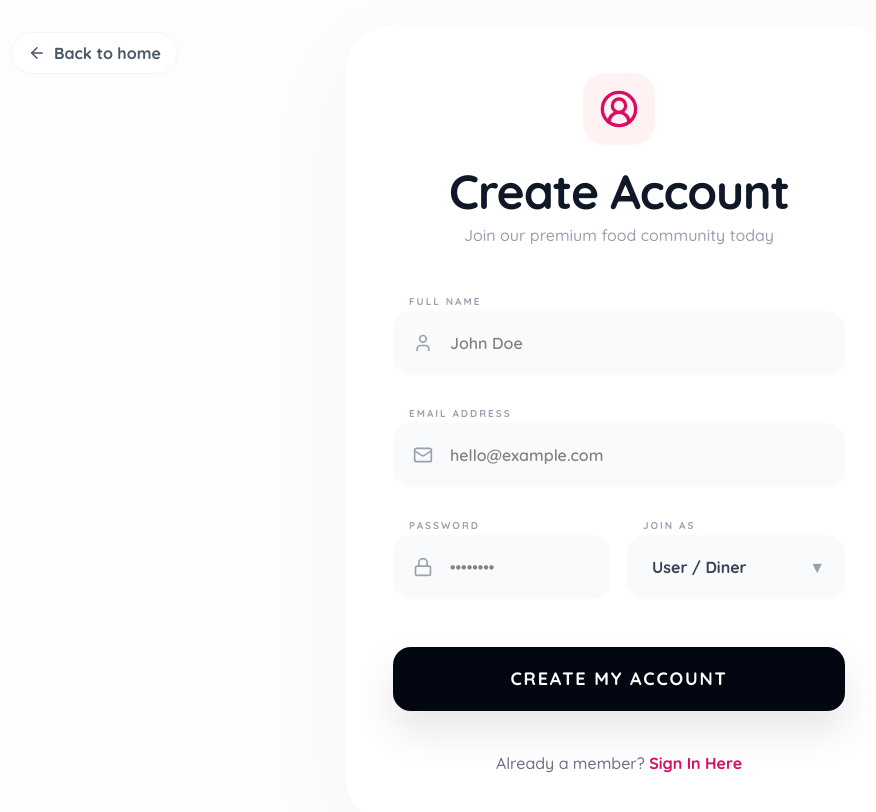
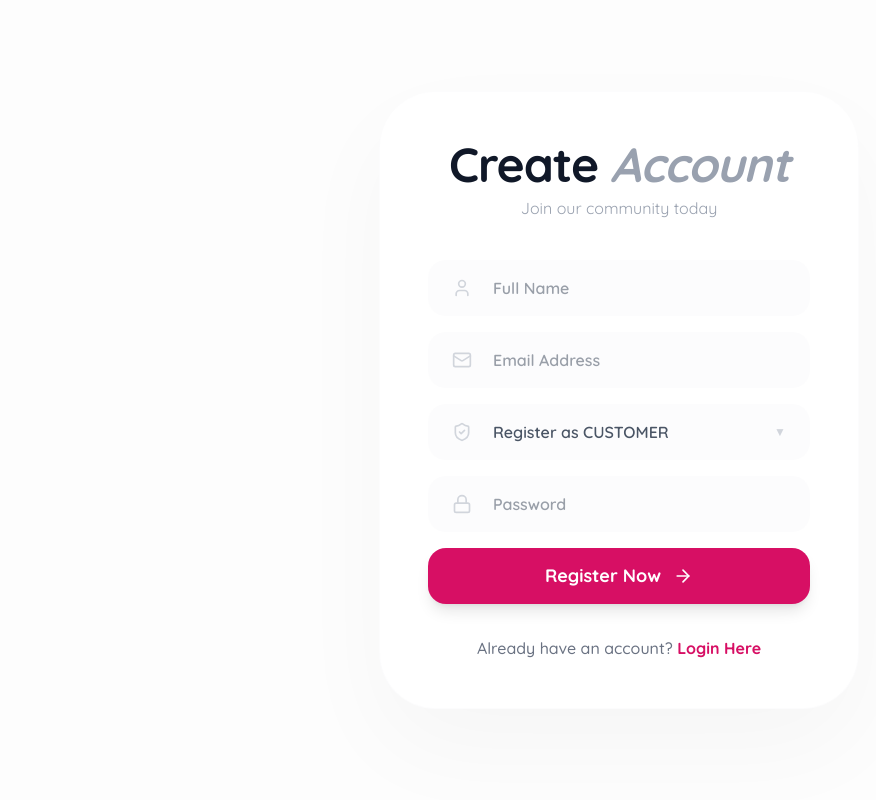
Before and after one commit to Shahil-Dev/Assignment-4-Frontend-, a Next.js app: page /Registration in a window 1280 px wide. Shown: the top 812 px of the page, without its empty margins (21-897 px from the left). Built offline with nearby package versions, Linux system fonts and the light colour scheme.

Commit message:
login done

```diff
--- a/src/app/(Auth)/Registration/page.tsx
+++ b/src/app/(Auth)/Registration/page.tsx
@@ -1,146 +1,157 @@
 "use client";
+
 import { useForm } from "react-hook-form";
 import { zodResolver } from "@hookform/resolvers/zod";
 import { motion } from "framer-motion";
 import Link from "next/link";
 import { useRouter } from "next/navigation";
 import { registerSchema } from "@/src/lib/validations";
-import { ArrowLeft, User, Mail, Lock, UserCircle2 } from "lucide-react";
+import { Mail, Lock, User, ShieldCheck, Loader2, ArrowRight } from "lucide-react";
+import { registerUser } from "@/src/Service/auth";
+import { useState } from "react";
+import { Toaster, toast } from "sonner";
 
-export default function RegisterPage() {
+export default function RegistrationPage() {
   const router = useRouter();
+  const [isLoading, setIsLoading] = useState(false);
+
   const {
     register,
     handleSubmit,
     formState: { errors },
   } = useForm({
     resolver: zodResolver(registerSchema),
+    defaultValues: {
+      role: "CUSTOMER"
+    }
   });
 
   const onSubmit = async (data: any) => {
-    console.log("Registering:", data);
+    setIsLoading(true);
+    const toastId = toast.loading(`Creating your ${data.role} account...`);
+
+    try {
+      const res = await registerUser(data);
+
+      if (res && res.success) {
+        toast.success("Registration successful! Redirecting to login...", { id: toastId });
+        setTimeout(() => {
+          router.push("/login");
+        }, 1500);
+      }
+    } catch (error: any) {
+      toast.error(error.message || "Registration failed!", { id: toastId });
+    } finally {
+      setIsLoading(false);
+    }
   };
 
   return (
-    <div className="relative min-h-screen bg-[#FDFDFD] flex flex-col items-center justify-center p-6 overflow-hidden">
+    <div className="relative min-h-screen flex items-center justify-center bg-[#FDFDFD] p-6 overflow-hidden">
+      <Toaster position="top-center" richColors />
 
-      {/* Background Decorative Elements */}
-      <div className="absolute top-[-10%] right-[-5%] w-[400px] h-[400px] bg-red-50 rounded-full blur-[100px] -z-10" />
-      <div className="absolute bottom-[-10%] left-[-5%] w-[400px] h-[400px] bg-orange-50 rounded-full blur-[100px] -z-10" />
-
-      {/* Floating Back Button */}
-      <motion.div
-        initial={{ x: -20, opacity: 0 }}
-        animate={{ x: 0, opacity: 1 }}
-        className="absolute top-8 left-8 z-20"
-      >
-        <Link href="/">
-          <button className="group flex items-center gap-2 px-4 py-2 bg-white/80 backdrop-blur-md border border-gray-100 rounded-full text-gray-600 hover:text-black hover:shadow-lg transition-all duration-300 font-quicksand font-bold">
-            <ArrowLeft size={18} className="group-hover:-translate-x-1 transition-transform" />
-            Back to home
-          </button>
-        </Link>
-      </motion.div>
+      {/* Aesthetic Background */}
+      <div className="absolute top-[-10%] right-[-5%] w-[500px] h-[500px] bg-orange-50 rounded-full blur-[120px] -z-10 opacity-60" />
+      <div className="absolute bottom-[-10%] left-[-5%] w-[500px] h-[500px] bg-pink-50 rounded-full blur-[120px] -z-10 opacity-60" />
 
       <motion.div
-        initial={{ opacity: 0, scale: 0.95 }}
-        animate={{ opacity: 1, scale: 1 }}
-        transition={{ duration: 0.5 }}
-        className="w-full max-w-[550px] bg-white rounded-[3rem] p-8 md:p-12 shadow-[0_30px_100px_rgba(0,0,0,0.04)] border border-gray-50 z-10"
+        initial={{ opacity: 0, y: 30 }}
+        animate={{ opacity: 1, y: 0 }}
+        transition={{ duration: 0.6 }}
+        className="w-full max-w-[480px]"
       >
+        <div className="bg-white rounded-[3.5rem] p-10 md:p-12 shadow-[0_40px_100px_rgba(0,0,0,0.03)] border border-gray-50/50 relative">
           <div className="text-center mb-10">
-          <motion.div
-            initial={{ y: -10 }}
-            animate={{ y: 0 }}
-            className="inline-block p-4 bg-red-50 rounded-3xl mb-4 text-[#D70F64]"
-          >
-            <UserCircle2 size={40} />
-          </motion.div>
-          <h2 className="text-4xl md:text-5xl font-cormorant font-bold text-gray-900 tracking-tight">
-            Create Account
+            <h2 className="text-5xl font-cormorant font-bold text-gray-900 tracking-tight">
+              Create <span className="italic text-gray-400">Account</span>
             </h2>
-          <p className="text-gray-400 font-quicksand mt-2 font-medium">
-            Join our premium food community today
-          </p>
+            <p className="text-gray-400 font-quicksand mt-2">Join our community today</p>
           </div>
 
-        <form onSubmit={handleSubmit(onSubmit)} className="space-y-6">
-          {/* Name Field */}
-          <div className="space-y-2">
-            <label className="text-[10px] font-black uppercase tracking-[0.2em] text-gray-400 ml-4">Full Name</label>
+          <form onSubmit={handleSubmit(onSubmit)} className="space-y-4">
+            {/* Full Name */}
+            <div className="space-y-1">
               <div className="relative group">
-              <User className="absolute left-5 top-1/2 -translate-y-1/2 text-gray-400 group-focus-within:text-[#D70F64] transition-colors" size={20} />
+                <User className="absolute left-6 top-1/2 -translate-y-1/2 text-gray-300 group-focus-within:text-[#D70F64] transition-colors" size={20} />
                 <input
                   {...register("name")}
-                placeholder="John Doe"
-                className={`w-full h-16 pl-14 pr-6 rounded-2xl bg-gray-50 border ${errors.name ? 'border-red-400' : 'border-transparent'} focus:bg-white focus:border-[#D70F64] focus:ring-4 focus:ring-red-50 outline-none transition-all font-quicksand font-semibold`}
+                  placeholder="Full Name"
+                  className="w-full h-14 pl-16 pr-8 rounded-2xl bg-gray-50/50 border border-transparent focus:bg-white focus:border-[#D70F64] outline-none transition-all font-quicksand font-semibold text-gray-700"
                 />
               </div>
-            {errors.name && <p className="text-red-500 text-xs mt-1 ml-4 font-bold">{errors.name.message as string}</p>}
+              {errors.name && <p className="text-red-500 text-xs font-bold ml-6">{errors.name.message as string}</p>}
             </div>
 
-          {/* Email Field */}
-          <div className="space-y-2">
-            <label className="text-[10px] font-black uppercase tracking-[0.2em] text-gray-400 ml-4">Email Address</label>
+            {/* Email Address */}
+            <div className="space-y-1">
               <div className="relative group">
-              <Mail className="absolute left-5 top-1/2 -translate-y-1/2 text-gray-400 group-focus-within:text-[#D70F64] transition-colors" size={20} />
+                <Mail className="absolute left-6 top-1/2 -translate-y-1/2 text-gray-300 group-focus-within:text-[#D70F64] transition-colors" size={20} />
                 <input
                   {...register("email")}
-                placeholder="hello@example.com"
-                className={`w-full h-16 pl-14 pr-6 rounded-2xl bg-gray-50 border ${errors.email ? 'border-red-400' : 'border-transparent'} focus:bg-white focus:border-[#D70F64] focus:ring-4 focus:ring-red-50 outline-none transition-all font-quicksand font-semibold`}
+                  placeholder="Email Address"
+                  className="w-full h-14 pl-16 pr-8 rounded-2xl bg-gray-50/50 border border-transparent focus:bg-white focus:border-[#D70F64] outline-none transition-all font-quicksand font-semibold text-gray-700"
                 />
               </div>
-            {errors.email && <p className="text-red-500 text-xs mt-1 ml-4 font-bold">{errors.email.message as string}</p>}
+              {errors.email && <p className="text-red-500 text-xs font-bold ml-6">{errors.email.message as string}</p>}
             </div>
 
-          <div className="grid grid-cols-1 md:grid-cols-2 gap-4">
+            {/* role Selection Dropdown */}
+            <div className="space-y-1">
+              <div className="relative group">
+                <ShieldCheck className="absolute left-6 top-1/2 -translate-y-1/2 text-gray-300 group-focus-within:text-[#D70F64] transition-colors" size={20} />
+                <select
+                  {...register("role")}
+                  className="w-full h-14 pl-16 pr-8 rounded-2xl bg-gray-50/50 border border-transparent focus:bg-white focus:border-[#D70F64] outline-none transition-all font-quicksand font-semibold appearance-none cursor-pointer text-gray-600"
+                >
+                  <option value="CUSTOMER">Register as CUSTOMER</option>
+                  <option value="PROVIDER">Register as Provider</option>
+                </select>
+                <div className="absolute right-6 top-1/2 -translate-y-1/2 pointer-events-none text-gray-300 text-xs">▼</div>
+              </div>
+              {errors.role && <p className="text-red-500 text-xs font-bold ml-6">{errors.role.message as string}</p>}
+            </div>
+
             {/* Password */}
-            <div className="space-y-2">
-              <label className="text-[10px] font-black uppercase tracking-[0.2em] text-gray-400 ml-4">Password</label>
+            <div className="space-y-1">
               <div className="relative group">
-                <Lock className="absolute left-5 top-1/2 -translate-y-1/2 text-gray-400 group-focus-within:text-[#D70F64] transition-colors" size={20} />
+                <Lock className="absolute left-6 top-1/2 -translate-y-1/2 text-gray-300 group-focus-within:text-[#D70F64] transition-colors" size={20} />
                 <input
                   type="password"
                   {...register("password")}
-                  placeholder="••••••••"
-                  className="w-full h-16 pl-14 pr-6 rounded-2xl bg-gray-50 border border-transparent focus:bg-white focus:border-[#D70F64] outline-none transition-all font-quicksand font-semibold"
+                  placeholder="Password"
+                  className="w-full h-14 pl-16 pr-8 rounded-2xl bg-gray-50/50 border border-transparent focus:bg-white focus:border-[#D70F64] outline-none transition-all font-quicksand font-semibold text-gray-700"
                 />
               </div>
-            </div>
-
-            {/* Role Selection */}
-            <div className="space-y-2">
-              <label className="text-[10px] font-black uppercase tracking-[0.2em] text-gray-400 ml-4">Join As</label>
-              <div className="relative">
-                <select
-                  {...register("role")}
-                  className="w-full h-16 px-6 rounded-2xl bg-gray-50 border border-transparent focus:bg-white focus:border-[#D70F64] outline-none transition-all appearance-none cursor-pointer font-quicksand font-bold text-gray-700"
-                >
-                  <option value="user">User / Diner</option>
-                  <option value="provider">Food Provider</option>
-                </select>
-                <div className="absolute right-5 top-1/2 -translate-y-1/2 pointer-events-none text-gray-400">
-                  ▼
-                </div>
-              </div>
-            </div>
+              {errors.password && <p className="text-red-500 text-xs font-bold ml-6">{errors.password.message as string}</p>}
             </div>
 
             <motion.button
-            whileHover={{ scale: 1.02, backgroundColor: "#000" }}
+              type="submit"
+              disabled={isLoading}
+              whileHover={{ scale: 1.01, backgroundColor: "#000" }}
               whileTap={{ scale: 0.98 }}
-            className="w-full h-16 bg-gray-950 text-white rounded-2xl font-black text-lg shadow-[0_20px_40px_rgba(0,0,0,0.1)] transition-all mt-6 uppercase tracking-widest"
+              className="w-full h-14 bg-[#D70F64] text-white rounded-2xl font-black text-lg flex items-center justify-center gap-3 transition-all shadow-lg hover:shadow-xl disabled:bg-gray-400 mt-4 group"
             >
-            Create My Account
+              {isLoading ? (
+                <Loader2 className="animate-spin" size={24} />
+              ) : (
+                <>
+                  Register Now
+                  <ArrowRight size={20} className="group-hover:translate-x-1 transition-transform" />
+                </>
+              )}
             </motion.button>
           </form>
 
-        <p className="text-center text-gray-500 mt-10 font-quicksand font-medium">
-          Already a member?{" "}
+          <div className="mt-8 text-center">
+            <p className="text-gray-500 font-quicksand font-medium">
+              Already have an account?{" "}
               <Link href="/login" className="text-[#D70F64] font-black hover:underline underline-offset-4">
-            Sign In Here
+                Login Here
               </Link>
             </p>
+          </div>
+        </div>
       </motion.div>
     </div>
   );
--- a/src/app/(Auth)/login/page.tsx
+++ b/src/app/(Auth)/login/page.tsx
@@ -37,9 +37,9 @@ export default function LoginPage() {
 
         localStorage.setItem("user", JSON.stringify(res.data));
 
-        // setTimeout(() => {
-        //   router.push("/dashboard");
-        // }, 1200);
+        setTimeout(() => {
+          router.push("/dashboard");
+        }, 1200);
       } else {
         toast.error(res.message || "Invalid response from server", { id: toastId });
       }
--- a/src/components/navbar1.tsx
+++ b/src/components/navbar1.tsx
@@ -1,16 +1,34 @@
 "use client";
 
-import { Menu, ShoppingCart, Search } from "lucide-react";
-import { usePathname } from "next/navigation";
-import { motion,  } from "framer-motion";
+import { Menu, ShoppingCart, Search, User, LayoutDashboard, LogOut, ChevronDown } from "lucide-react";
+import { usePathname, useRouter } from "next/navigation";
+import { motion, AnimatePresence } from "framer-motion";
 import { cn } from "@/lib/utils";
 import { Button } from "./ui/button";
 import { Sheet, SheetContent, SheetHeader, SheetTitle, SheetTrigger } from "./ui/sheet";
-
+import { useState, useEffect } from "react";
 import Link from "next/link";
 
 const Navbar1 = () => {
   const pathname = usePathname();
+  const router = useRouter();
+  const [user, setUser] = useState<any>(null);
+  const [isProfileOpen, setIsProfileOpen] = useState(false);
+
+  useEffect(() => {
+    const savedUser = localStorage.getItem("user");
+    if (savedUser) {
+      setUser(JSON.parse(savedUser));
+    }
+  }, []);
+
+  const handleLogout = () => {
+    localStorage.removeItem("user");
+    document.cookie = "token=; expires=Thu, 01 Jan 1970 00:00:00 UTC; path=/;";
+    setUser(null);
+    setIsProfileOpen(false);
+    router.push("/login");
+  };
 
   const menu = [
     { title: "Home", url: "/" },
@@ -19,11 +37,11 @@ const Navbar1 = () => {
   ];
 
   return (
-    <header className="fixed top-0 w-full z-[100] transition-all duration-300 glass-effect">
+    <header className="fixed top-0 w-full z-[100] transition-all duration-300 glass-effect border-b border-gray-100/50">
       <div className="container mx-auto px-4 lg:max-w-6xl lg:mx-auto md:px-6">
         <nav className="flex items-center justify-between h-20">
 
-          {/* Gorgeous Logo */}
+          {/* Logo */}
           <Link href="/" className="flex items-center gap-2 group">
             <div className="bg-gradient-to-tr from-[#D70F64] to-[#ff4d94] p-2 rounded-xl shadow-lg shadow-pink-200 group-hover:scale-110 transition-transform">
               <ShoppingCart className="text-white size-5" />
@@ -33,10 +51,10 @@ const Navbar1 = () => {
             </span>
           </Link>
 
-          {/* Desktop Menu with Active State */}
+          {/* Desktop Menu */}
           <div className="hidden lg:flex items-center gap-10">
             {menu.map((item) => (
-              <a
+              <Link
                 key={item.title}
                 href={item.url}
                 className={cn(
@@ -51,14 +69,12 @@ const Navbar1 = () => {
                     className="absolute -bottom-1 left-0 w-full h-0.5 bg-[#D70F64] rounded-full"
                   />
                 )}
-              </a>
+              </Link>
             ))}
           </div>
 
-          {/* Action Buttons */}
+          {/* Action Buttons & Profile Section */}
           <div className="hidden lg:flex items-center gap-3">
-
-
             <Button variant="ghost" size="icon" className="rounded-full hover:bg-pink-50">
               <Search className="size-5 text-gray-600" />
             </Button>
@@ -74,12 +90,66 @@ const Navbar1 = () => {
 
             <div className="w-[1px] h-6 bg-gray-200 mx-2" />
 
+            {!user ? (
               <Button asChild className="rounded-full bg-gray-900 hover:bg-[#D70F64] text-white px-7 font-bold shadow-md transition-all active:scale-95">
-              <a href="/login">Login</a>
+                <Link href="/login">Login</Link>
               </Button>
+            ) : (
+              <div className="relative">
+                <button
+                  onClick={() => setIsProfileOpen(!isProfileOpen)}
+                  onMouseEnter={() => setIsProfileOpen(true)}
+                  className="flex items-center gap-2 p-1 pr-3 rounded-full hover:bg-pink-50 transition-all border border-transparent hover:border-pink-100"
+                >
+                  <div className="w-10 h-10 rounded-full bg-gradient-to-tr from-[#D70F64] to-[#ff4d94] flex items-center justify-center text-white border-2 border-white shadow-sm overflow-hidden">
+                    <User size={20} />
+                  </div>
+                  <ChevronDown size={14} className={cn("text-gray-400 transition-transform", isProfileOpen && "rotate-180")} />
+                </button>
+
+                {/* Dropdown Menu */}
+                <AnimatePresence>
+                  {isProfileOpen && (
+                    <motion.div
+                      initial={{ opacity: 0, y: 10, scale: 0.95 }}
+                      animate={{ opacity: 1, y: 0, scale: 1 }}
+                      exit={{ opacity: 0, y: 10, scale: 0.95 }}
+                      onMouseLeave={() => setIsProfileOpen(false)}
+                      className="absolute right-0 mt-3 w-64 bg-white rounded-2xl shadow-[0_20px_50px_rgba(0,0,0,0.12)] border border-gray-100 p-2 z-[110]"
+                    >
+                      {/* User Info Section (Hover effect placeholder) */}
+                      <div className="px-4 py-4 border-b border-gray-50 mb-2 bg-gray-50/50 rounded-t-xl">
+                        <p className="text-[10px] text-[#D70F64] font-black uppercase tracking-widest mb-1">{user.role}</p>
+                        <p className="text-sm font-bold text-gray-900 truncate">{user.name}</p>
+                        <p className="text-xs text-gray-400 font-medium truncate">{user.email}</p>
                       </div>
 
-          {/* Mobile Menu Toggle */}
+                      <div className="space-y-1">
+                        <Link
+                          href="/dashboard"
+                          onClick={() => setIsProfileOpen(false)}
+                          className="flex items-center gap-3 px-4 py-3 text-gray-600 hover:bg-pink-50 hover:text-[#D70F64] rounded-xl transition-all font-bold text-sm group"
+                        >
+                          <LayoutDashboard size={18} className="group-hover:scale-110 transition-transform" />
+                          User Dashboard
+                        </Link>
+
+                        <button
+                          onClick={handleLogout}
+                          className="w-full flex items-center gap-3 px-4 py-3 text-gray-600 hover:bg-red-50 hover:text-red-600 rounded-xl transition-all font-bold text-sm group"
+                        >
+                          <LogOut size={18} className="group-hover:translate-x-1 transition-transform" />
+                          Logout Account
+                        </button>
+                      </div>
+                    </motion.div>
+                  )}
+                </AnimatePresence>
+              </div>
+            )}
+          </div>
+
+          {/* Mobile Menu */}
           <div className="lg:hidden flex items-center gap-4">
             <div className="relative mr-2">
                <ShoppingCart className="size-6 text-gray-700" />
@@ -97,7 +167,7 @@ const Navbar1 = () => {
                 </SheetHeader>
                 <div className="flex flex-col gap-8 mt-10">
                   {menu.map((item) => (
-                    <a
+                    <Link
                       key={item.title}
                       href={item.url}
                       className={cn(
@@ -106,21 +176,38 @@ const Navbar1 = () => {
                       )}
                     >
                       {item.title}
-                    </a>
+                    </Link>
                   ))}
-                  <div className="flex flex-col gap-4 mt-10">
+
+                  <div className="flex flex-col gap-4 mt-6">
+                    {user ? (
+                      <>
+                        <div className="p-4 bg-pink-50 rounded-2xl mb-4">
+                          <p className="text-sm font-black text-gray-900">{user.name}</p>
+                          <p className="text-xs text-gray-500">{user.email}</p>
+                        </div>
+                        <Button asChild className="w-full bg-gray-900 py-6 rounded-2xl font-bold text-lg">
+                          <Link href="/dashboard">Dashboard</Link>
+                        </Button>
+                        <Button onClick={handleLogout} variant="outline" className="w-full py-6 rounded-2xl font-bold text-lg border-2 text-red-600">
+                          Logout
+                        </Button>
+                      </>
+                    ) : (
+                      <>
                         <Button asChild className="w-full bg-[#D70F64] py-7 rounded-2xl text-lg font-bold">
-                      <a href="/login">Get Started</a>
+                          <Link href="/login">Get Started</Link>
                         </Button>
                         <Button variant="outline" asChild className="w-full py-7 rounded-2xl text-lg font-bold border-2">
-                      <a href="/register">Create Account</a>
+                          <Link href="/Registration">Create Account</Link>
                         </Button>
+                      </>
+                    )}
                   </div>
                 </div>
               </SheetContent>
             </Sheet>
           </div>
-
         </nav>
       </div>
     </header>
```
Also changed, not shown: src/Middleware/middleware.ts (added, +20 -0 lines), src/Service/auth/index.ts (+23 -0 lines), src/app/(CommonLayout)/dashboard/layout.tsx (added, +87 -0 lines), src/app/(CommonLayout)/dashboard/page.tsx (added, +10 -0 lines), src/lib/validations.ts (+13 -3 lines). Lines whose indentation alone changed are shown as unchanged.
